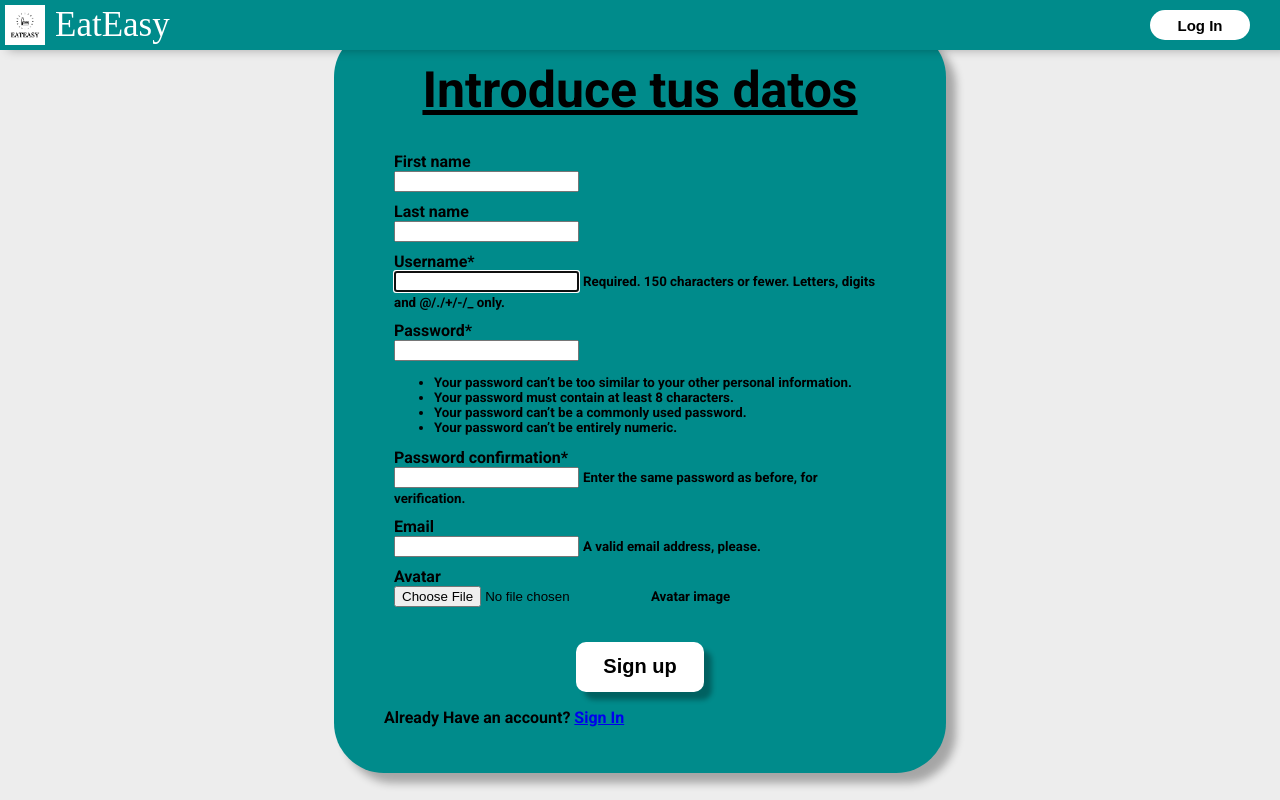
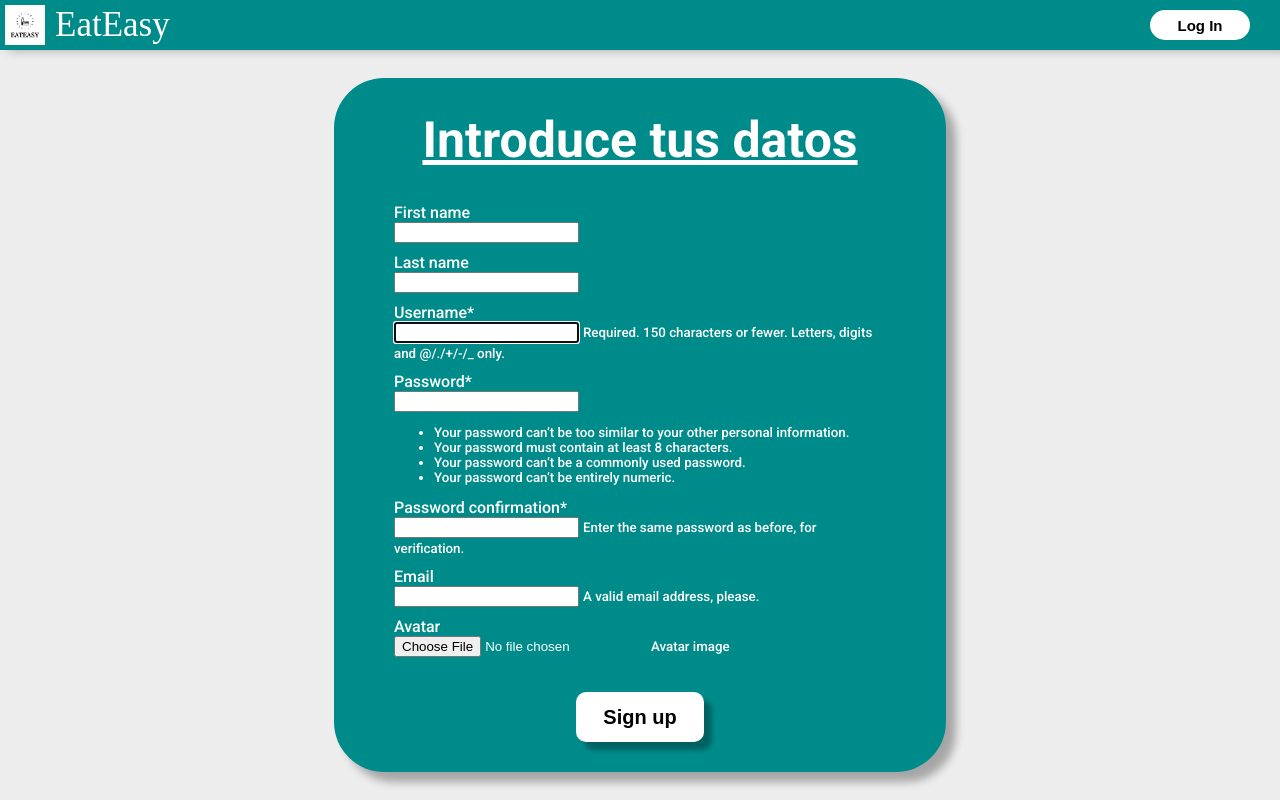
Before and after one commit to Davidjmz12/EatEasy, a Django app: page /login/register/user in a window 1280 px wide. Run offline with Django 4.2, Linux system fonts and the light colour scheme; some libraries are stand-ins or nearby versions.

Commit message:
Before trying to apply CSS to the forms

```diff
--- a/infouser/static/infouser/newmenu.css
+++ b/infouser/static/infouser/newmenu.css
@@ -3,14 +3,14 @@ body {
     flex-direction: column;
     align-items: center;
     justify-content: center;
-    padding-top: 50px;
+    padding-top: 100px;
 }
 
 .formulario {
-    font-weight: bold;
+    color: white;
     background-color: darkcyan;
     width: 40%;
-    padding: 0px 50px 30px 50px;
+    padding: 0 50px 30px 50px;
     border-radius: 50px;
     box-shadow: 10px 10px 8px rgba(0,0,0,0.3);
 }
--- a/infouser/static/infouser/restaurant.css
+++ b/infouser/static/infouser/restaurant.css
@@ -30,6 +30,7 @@
     margin: 25px 0 25px 10%;
 
     box-shadow: 5px 5px 8px rgba(0,0,0,0.3);
+    border-radius: 5000px;
     cursor: pointer;
 }
 
--- a/login/static/login/register.css
+++ b/login/static/login/register.css
@@ -3,6 +3,7 @@ body {
     flex-direction: row;
     justify-content: center;
     align-items: center;
+    padding-top: 50px;
 }
 
 a {
@@ -17,7 +18,7 @@ a {
 
     background-color: darkcyan;
     width: 70vw;
-    height: 70vh;
+    height: 60vh;
     min-width: 700px;
     min-height: 400px;
     padding: 30px;
--- a/login/static/login/registerRest.css
+++ b/login/static/login/registerRest.css
@@ -4,6 +4,8 @@ body {
     justify-content: center;
     align-items: center;
     height: 100%;
+    color: white;
+    font-size: 20px;
 }
 
 .body {
--- a/login/templates/login/registerRest.html
+++ b/login/templates/login/registerRest.html
@@ -20,8 +20,4 @@
             </div>
         </form>
     </div>
-
-    <div>
-        <small> Already have an account? <a href="{% url 'login:login' %}">Log In</a> </small>
-    </div>
 {% endblock %}
--- a/login/templates/login/registerUser.html
+++ b/login/templates/login/registerUser.html
@@ -17,7 +17,6 @@
                 <button class="button-submit" type="submit">Sign up</button>
             </div>
         </form>
-        <p> Already Have an account? <a href="{% url 'login:login' %}">Sign In</a> </p>
     </div>
 
 {% endblock %}
--- a/main/static/main/main.css
+++ b/main/static/main/main.css
@@ -22,6 +22,7 @@ body {
     min-width: 680px;
     width: 70%;
     height: 30%;
+    min-height: 150px;
 
     box-shadow: 8px 8px 10px rgba(0, 0, 0, 0.3);
 }
@@ -31,6 +32,7 @@ body {
 ********************************************************/
 .logo-search {
     width: 100%;
+    height: 100%;
     border-radius: 100vh;
 
     box-shadow: 8px 8px 30px rgba(0, 0, 0, 0.3);
```
